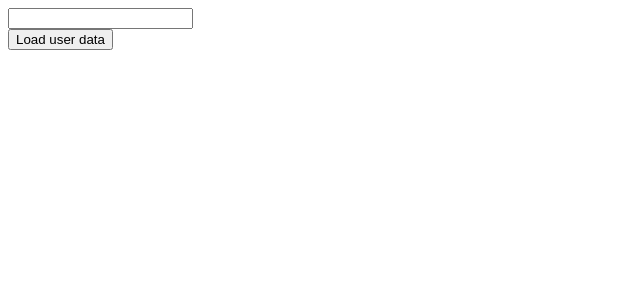
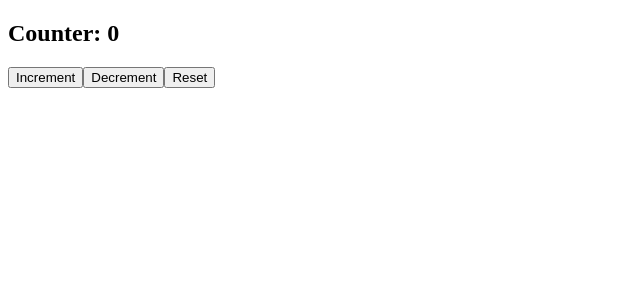
Before and after one commit to GAutuori94/react-exercises, a React (Create React App) app: page / in a window 1280 px wide. Shown: the top 300 px of the page, without its empty margins (0-640 px from the left). Built offline with nearby package versions, Linux system fonts and the light colour scheme.

Commit message:
useCallback hook used to memoize increment, decrement and reset functions in useCounter custom hook

```diff
--- a/src/App.js
+++ b/src/App.js
@@ -1,14 +1,10 @@
-import React, { useState } from "react";
-import { GithubUser } from "./apiFetcher";
+import { Counter } from "./counter.js";
 
 export function App() {
 
-    const [username, setUsername] = useState('')
-
   return (
     <div>
-      <input value={username} onChange={(e) => setUsername(e.target.value)} />
-      <GithubUser username={username} />
+      <Counter intialValue={0}/>
     </div>
   )
 }
--- a/src/apiFetcher.js
+++ /dev/null
@@ -1,39 +0,0 @@
-import { useState } from 'react'
-
-import { useGithubUser } from './useGithubUser'
-
-export function GithubUser ({username}) {
-
-    const { data, loading, error, onFetchUser } = useGithubUser(username)
-
-    function handleGetUserData() {
-        onFetchUser(username)
-    }
-
-    const userStyle = {
-        width: "15%",
-        height: "100%",
-        border: "2px solid black",
-        borderRadius: "15px",
-        padding: "10px",
-        backgroundColor: "lightBlue"
-    }
-
-    const imgStyle = {
-        width: "150px",
-        height: "150px"
-    }
-
-    return (<div>
-        <button onClick={handleGetUserData} > Load user data </button>
-        {loading && <h1>Loading ...</h1>}
-        {error && <h1>There has been an error</h1>}
-        {data && <div style={userStyle}>
-        <img src={data.avatar_url} style={imgStyle}/>
-        <h1>{data.name}</h1>
-        <p>{data.location}</p>
-        <p>Public repos: {data.public_repos}</p>
-        </div>}
-    </div>
-    )
-}
--- /dev/null
+++ b/src/counter.js
@@ -0,0 +1,17 @@
+import { useCounter } from "./useCounter"
+
+
+export function Counter ({initialValue = 0}) {
+
+    const  {counter, onIncrement, onDecrement, onReset } = useCounter(initialValue)
+
+
+    return (
+    <div>
+        <h2>Counter: {counter} </h2>
+        <button onClick={onIncrement} >Increment</button>
+        <button onClick={onDecrement} >Decrement</button>
+        <button onClick={onReset} >Reset</button>
+    </div>
+    )
+}
--- /dev/null
+++ b/src/useCounter.js
@@ -0,0 +1,26 @@
+import { useCallback, useState } from "react"
+
+export function useCounter (initialValue = 0) {
+
+    const [counter, setCounter] = useState(initialValue)
+
+
+    const handleCounterIncrement = useCallback(function handleCounterIncrement () {
+        setCounter ((c) => c + 1)
+    }, [])
+
+    const handleCounterDecrement = useCallback(function handleCounterDecrement () {
+        setCounter ((c) => c - 1)
+    }, [])
+
+    const handleCounterReset = useCallback(function handleCounterReset () {
+        setCounter (initialValue)
+    }, [initialValue])
+
+    return {
+        counter: counter,
+        onIncrement: handleCounterIncrement,
+        onDecrement: handleCounterDecrement,
+        onReset: handleCounterReset
+    }
+}
--- a/src/useGithubUser.js
+++ /dev/null
@@ -1,31 +0,0 @@
-import { useEffect, useState } from "react"
-
-export function useGithubUser() {
-
-    const [data, setData] = useState(null)
-    const [loading, setLoading] = useState(false)
-    const [error, setError] = useState(null)
-
-    async function fetchGithubUser(username) {
-        setLoading(true)
-        setError(null)
-
-        try {
-            const response = await fetch(`https://api.github.com/users/${username}`)
-            const json = await response.json()
-
-            if(response.status !== 200) {
-                setError (new Error("The user doesn't exist"))
-            }
-
-            setData(json)
-        } catch (error) {
-            setError(error)
-            setData(null)
-        } finally {
-            setLoading(false)
-        }
-    }
-
-    return { data, error, loading, onFetchUser: fetchGithubUser }
-}
```
